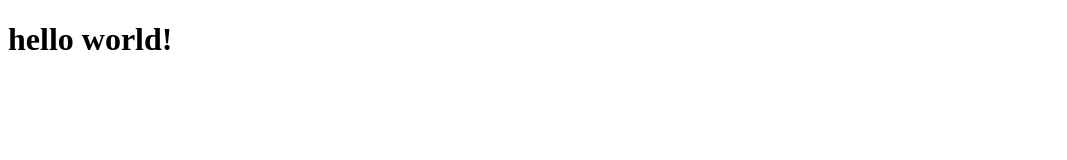
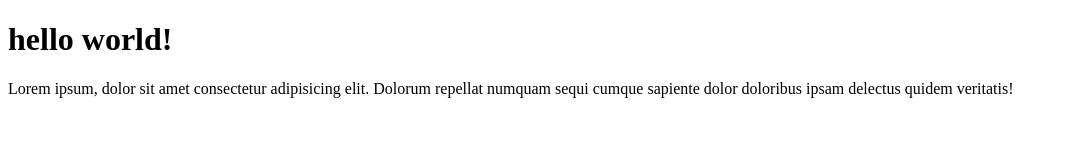
Before and after one commit to wendwin/repo-test-3, a plain HTML site: page index.html in a window 1280 px wide. Shown: the whole page, without its empty margins (0-1067 px from the left). Drawn offline with Linux system fonts and the light colour scheme.

Commit message:
Menambahkan paragraf

```diff
--- a/index.html
+++ b/index.html
@@ -9,5 +9,7 @@
 <body>
 
     <h1>hello world!</h1>
+    <p>Lorem ipsum, dolor sit amet consectetur adipisicing elit. Dolorum repellat numquam sequi cumque sapiente dolor doloribus ipsam delectus quidem veritatis!</p>
+
 </body>
 </html>
```
